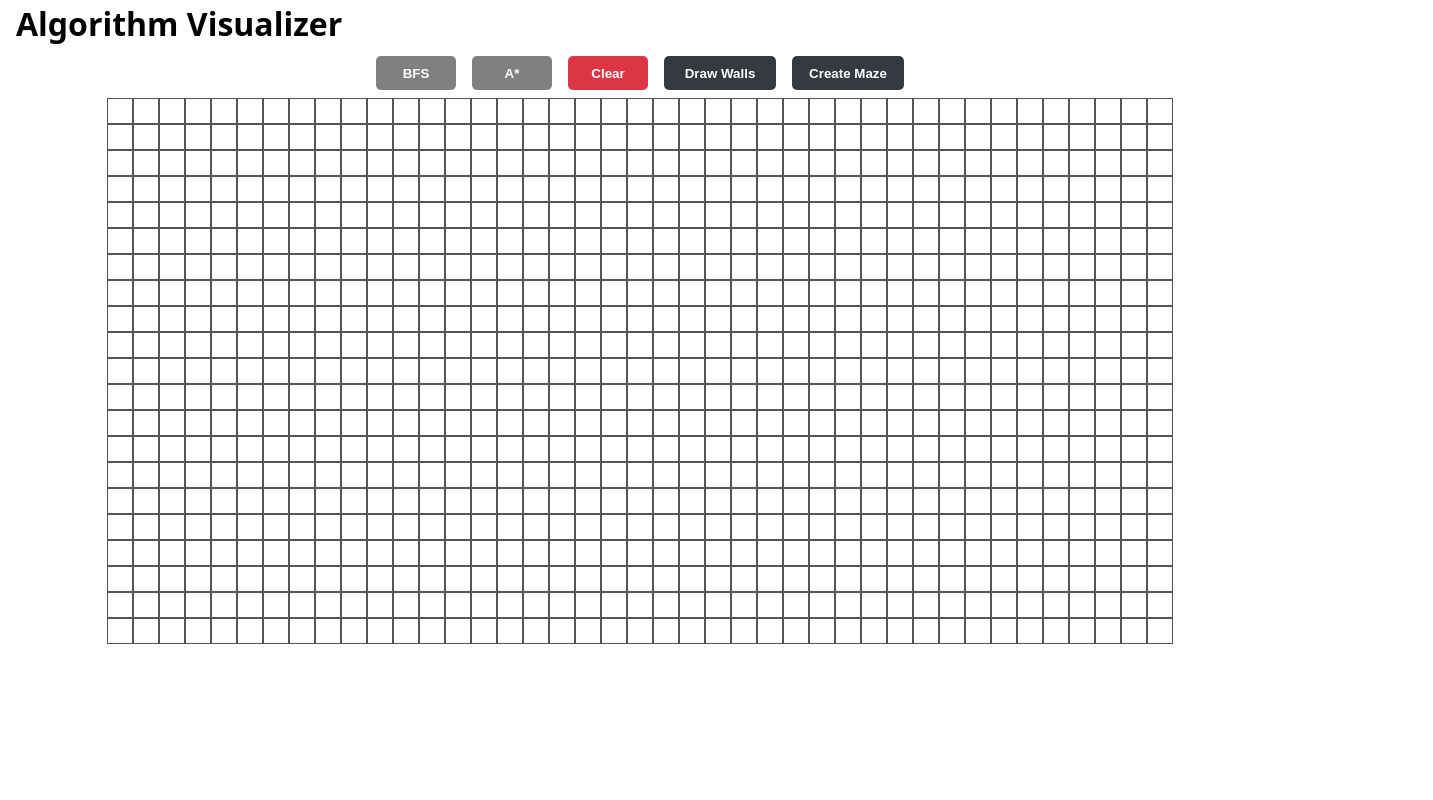
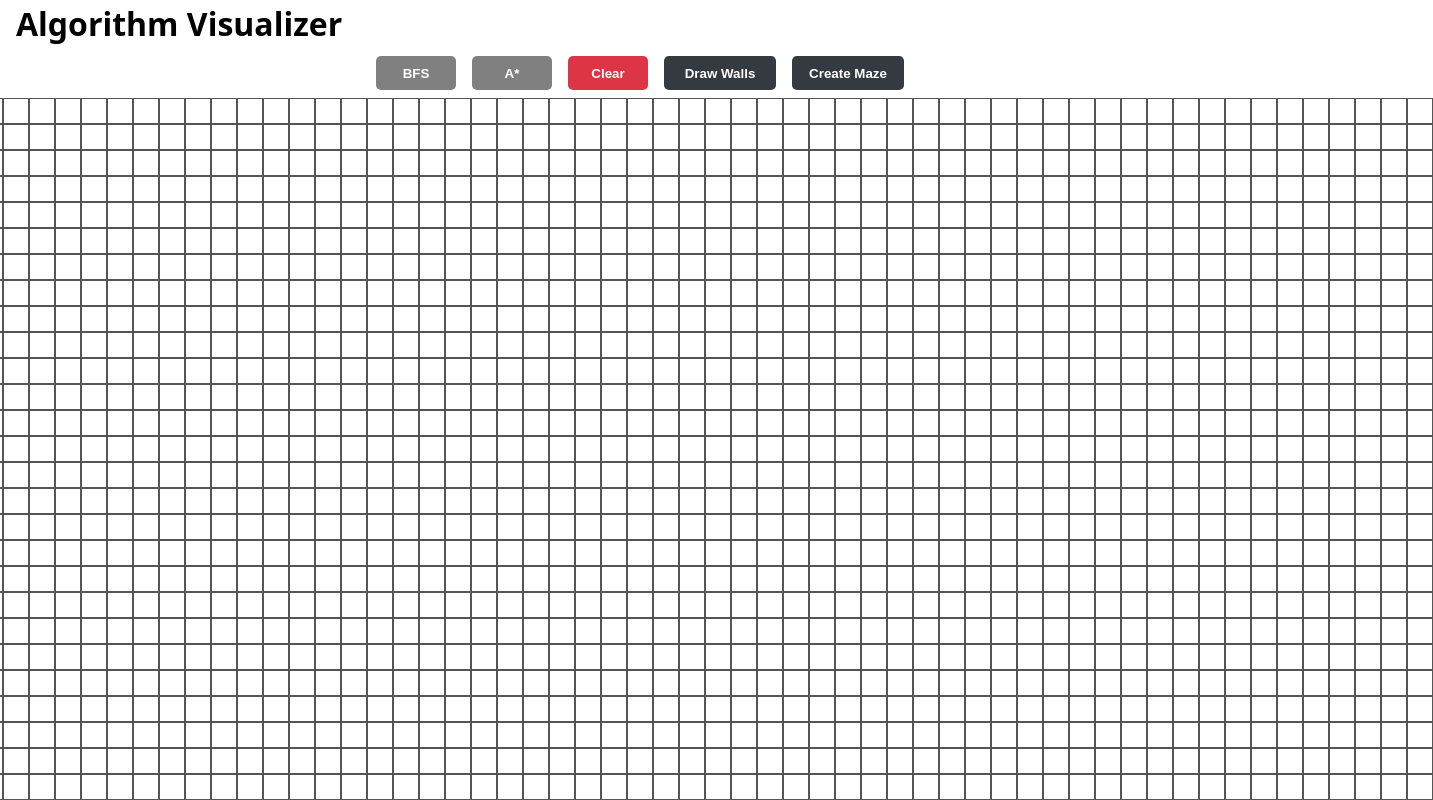
Before and after one commit to Rafael-Anguiano/Pathfinder-Visualizer, a React app: page / in a window 1280 px wide. Shown: the top 800 px of the page, 1433 px wide, since content can reach past the window. Built offline with nearby package versions, Linux system fonts and the light colour scheme; the HTML template or start-up script is replaced by a standard one.

Commit message:
Changing maze sizes

```diff
--- a/src/constants.js
+++ b/src/constants.js
@@ -3,8 +3,8 @@ import Node from "./helpers/NodeClass"
 export const di = [0, 1, 0, -1]
 export const dj = [1, 0, -1, 0]
 
-const rows = 21;
-const columns = 41;
+const rows = 31;
+const columns = 61;
 
 export const Status = {
   UNVISITED: 0,
@@ -38,10 +38,10 @@ export const createMazeBase = () => {
   let id = 1;
   const matrix = []
 
-  for (let i = 0; i < 21; i++) {
+  for (let i = 0; i < rows; i++) {
     matrix.push([])
     if (i % 2) {
-      for (let j = 0; j< 41; j++) {
+      for (let j = 0; j< columns; j++) {
         if (j % 2 == 0) {
           matrix[i].push(new Node(id, Status.WALL, i, j));
         } else {
@@ -63,8 +63,14 @@ export const createMazeBase = () => {
 const getUnvisitedNeightbours = (matrix, visited, curr) => {
   let posible = []
 
+
+  console.log(curr)
+  console.log(matrix)
+  console.log(visited)
   // Up
-  if (curr.row - 2 > 0 && !visited.has(matrix[curr.row - 2][curr.column].id)) {
+  try {
+
+  if (curr.row - 2 > 0 && !visited.has(matrix[curr.row - 2][curr.column]?.id)) {
     posible.push(matrix[curr.row - 2][curr.column])
   }
 
@@ -74,13 +80,17 @@ const getUnvisitedNeightbours = (matrix, visited, curr) => {
   }
 
   // Left
-  if (curr.column - 2 > 0 && !visited.has(matrix[curr.row][curr.column - 2].id)) {
+  if (curr.column - 2 > 0 && !visited.has(matrix[curr.row][curr.column - 2]?.id)) {
     posible.push(matrix[curr.row][curr.column - 2])
   }
 
   // Right
-  if (curr.column + 2 < columns - 1 && !visited.has(matrix[curr.row][curr.column + 2].id)) {
+  if (curr.column + 2 < columns - 1 && !visited.has(matrix[curr.row][curr.column + 2]?.id)) {
     posible.push(matrix[curr.row][curr.column + 2])
+  }
+  }
+  catch (err) {
+    console.log(err)
   }
 
   return posible
--- a/src/styles/index.css
+++ b/src/styles/index.css
@@ -14,7 +14,7 @@
 .container {
   display: grid;
   justify-content: center;
-  grid-template-columns:repeat(41, auto);
+  grid-template-columns:repeat(61, auto);
 }
 
 .options {
```
